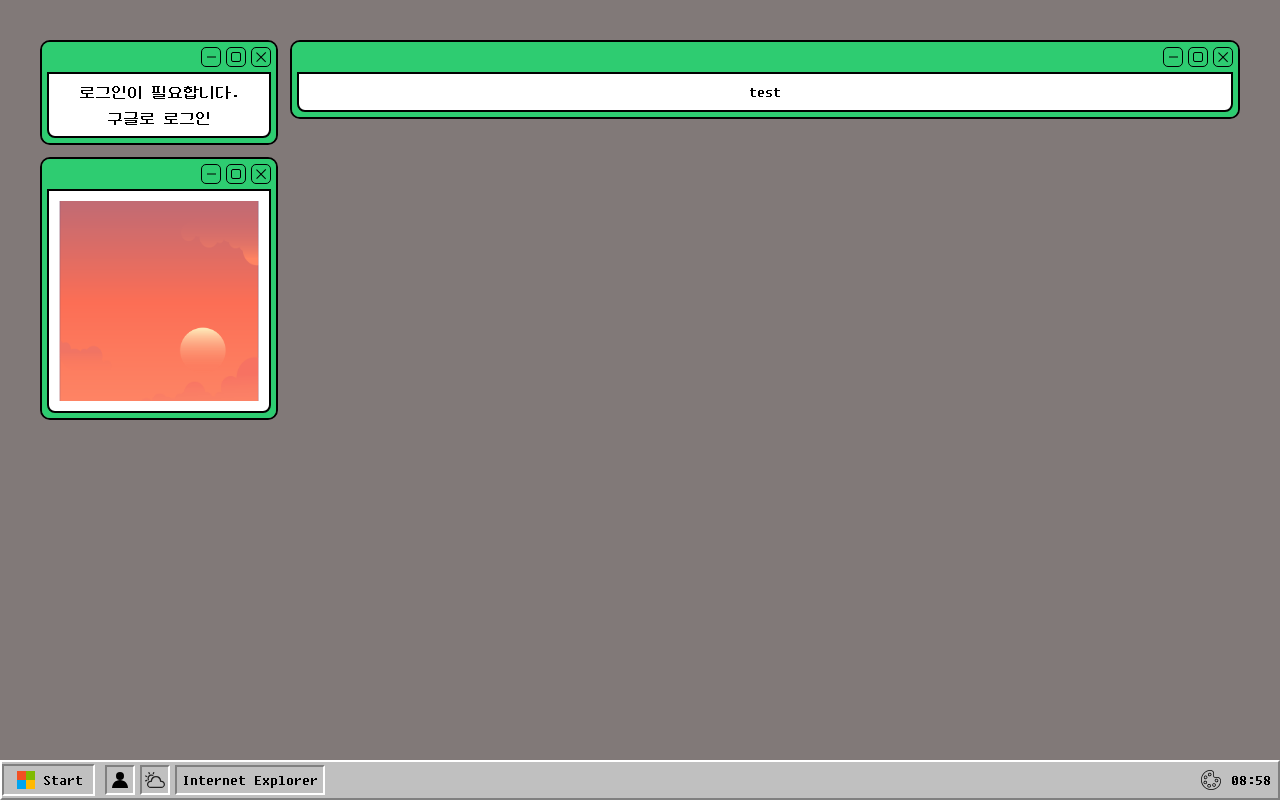
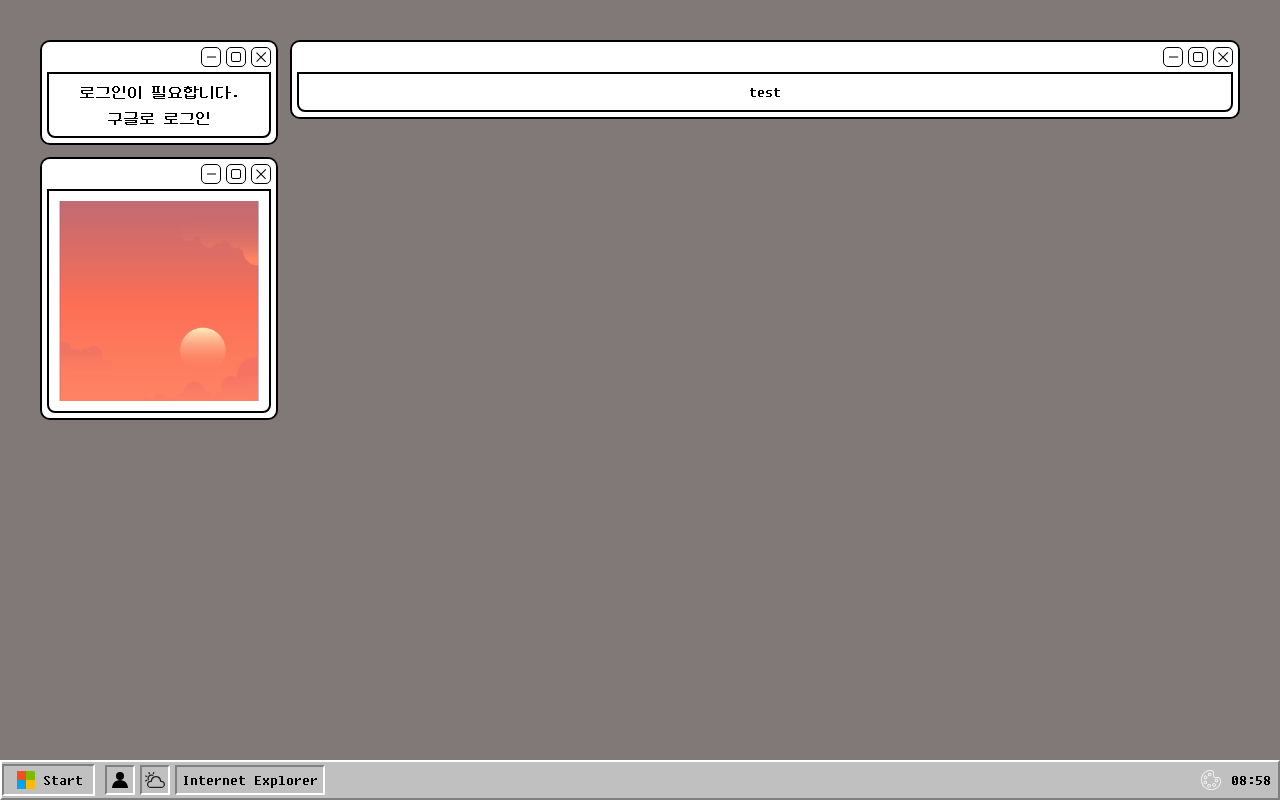
Before and after one commit to bogbu/bogbu-blog, a SvelteKit app: page / in a window 1280 px wide. Built offline with nearby package versions, Linux system fonts and the light colour scheme; no server answers; the database is empty.

Commit message:
setting global color

```diff
--- a/src/lib/store/colorStore.ts
+++ b/src/lib/store/colorStore.ts
@@ -1,3 +1,3 @@
 import {writable} from "svelte/store";
 
-export const color = writable<string>("#000000");
+export const colorStore = writable<string>("#fff");
--- a/src/routes/_component/TaskBar.svelte
+++ b/src/routes/_component/TaskBar.svelte
@@ -9,17 +9,21 @@
     } from "$lib/store/showContentStore";
     import StartMenu from "./StartMenu.svelte";
     import Clock from "./clock/Clock.svelte";
+    import {colorStore} from "$lib/store/colorStore";
 
     let showStartMenu = false;
-    let color = "#000000";
-
+    let color = "#fff";
+    colorStore.subscribe(value => {
+        color = value;
+    });
     const toggleStartMenu = () => {
         showStartMenu = !showStartMenu;
     }
+    $: colorStore.set(color);
 </script>
 
 <div class="taskbar">
-    <button class="start-button" on:click={toggleStartMenu} class:active={showStartMenu}>
+    <button class="start-button" on:click={toggleStartMenu} style="background-color: {showStartMenu ? color : '#c0c0c0'};">
         <svg class="windows-icon" xmlns="http://www.w3.org/2000/svg" viewBox="0 0 48 48" width="24px" height="24px">
             <path fill="#F25022" d="M6 6h18v18H6z"/>
             <path fill="#7FBA00" d="M24 6h18v18H24z"/>
--- a/src/routes/_component/WindowFrame.svelte
+++ b/src/routes/_component/WindowFrame.svelte
@@ -1,4 +1,6 @@
 <script lang="ts">
+    import {colorStore} from "$lib/store/colorStore";
+
     let content_option = "";
     let className = "";
     export let onHandleClosed = () => {
@@ -13,7 +15,7 @@
 </script>
 
 <section class={`window--frame ${className}`}>
-    <div class="window--frame__header">
+    <div class="window--frame__header" style="background: {$colorStore}">
         <div class="window--frame__header__button">
             <button on:click={onHandleMinimization} class="minus-box"></button>
             <button on:click={onHandleMaximize} class="square-box"></button>
@@ -27,6 +29,7 @@
 
 <style lang="scss">
   @import '../../lib/color/color.scss';
+
   .window--frame {
     border: 2px solid #000;
     border-radius: 10px;
@@ -38,7 +41,7 @@
       display: flex;
       flex-direction: column;
       justify-content: flex-end;
-      background: $secondary-color;
+      //background: $secondary-color;
       padding: 5px;
       box-sizing: border-box;
 
@@ -48,6 +51,7 @@
         justify-content: flex-end;
         gap: 5px;
       }
+
       .minus-box {
         position: relative;
         width: 20px;
@@ -68,6 +72,7 @@
           transform: translateY(-50%);
         }
       }
+
       .square-box {
         position: relative;
         background: transparent;
@@ -85,6 +90,7 @@
           transform: translate(-50%, -50%);
         }
       }
+
       .cross-box {
         position: relative;
         width: 20px;
@@ -124,10 +130,12 @@
       overflow-x: hidden;
       padding: 10px;
       transition: 0.2s;
+
       &.none {
         transition: 0.1s;
         max-height: 0;
         padding: 0;
+
         & + .window--frame__header {
           background: #000;
           border-bottom: none;
```
